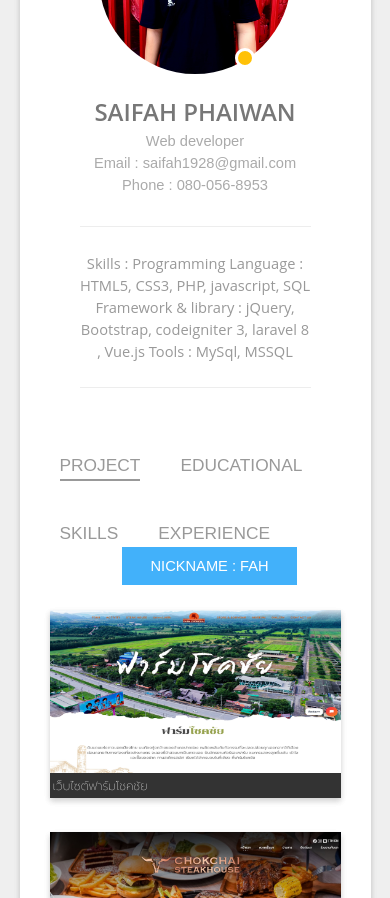
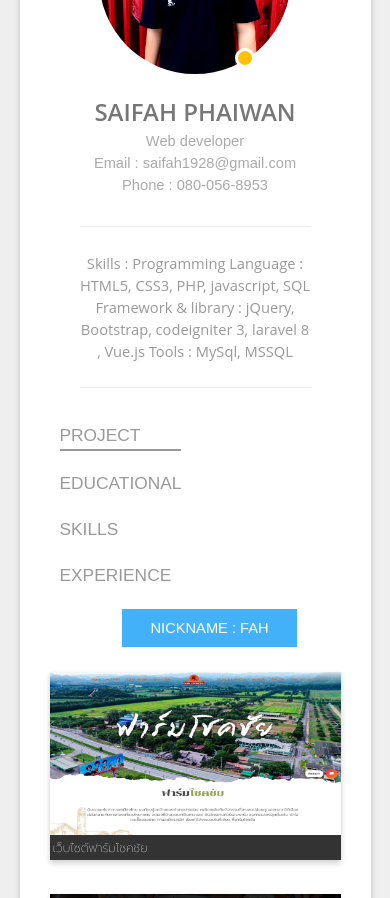
Before and after one commit to saifahpaiwan/Devphaiwan.github.io, a plain HTML site: page index.html in a window 390 px wide. Shown: the part 202-1100 px from the top of the page. Drawn offline with nearby package versions, Linux system fonts and the light colour scheme.

Commit message:
Update app.css

```diff
--- a/assets/css/app.css
+++ b/assets/css/app.css
@@ -204,9 +204,12 @@ html,body {
   }
 
   @media (max-width:990px) {
-    /* .nav {
-      display: none;
-    } */
+    .nav {
+        display: inline-flex;
+        flex-direction: column;
+        margin-bottom: 10px;
+    }
+    .nav li { margin: 10px;}
 
     .follow {
       width: 60%;
```
